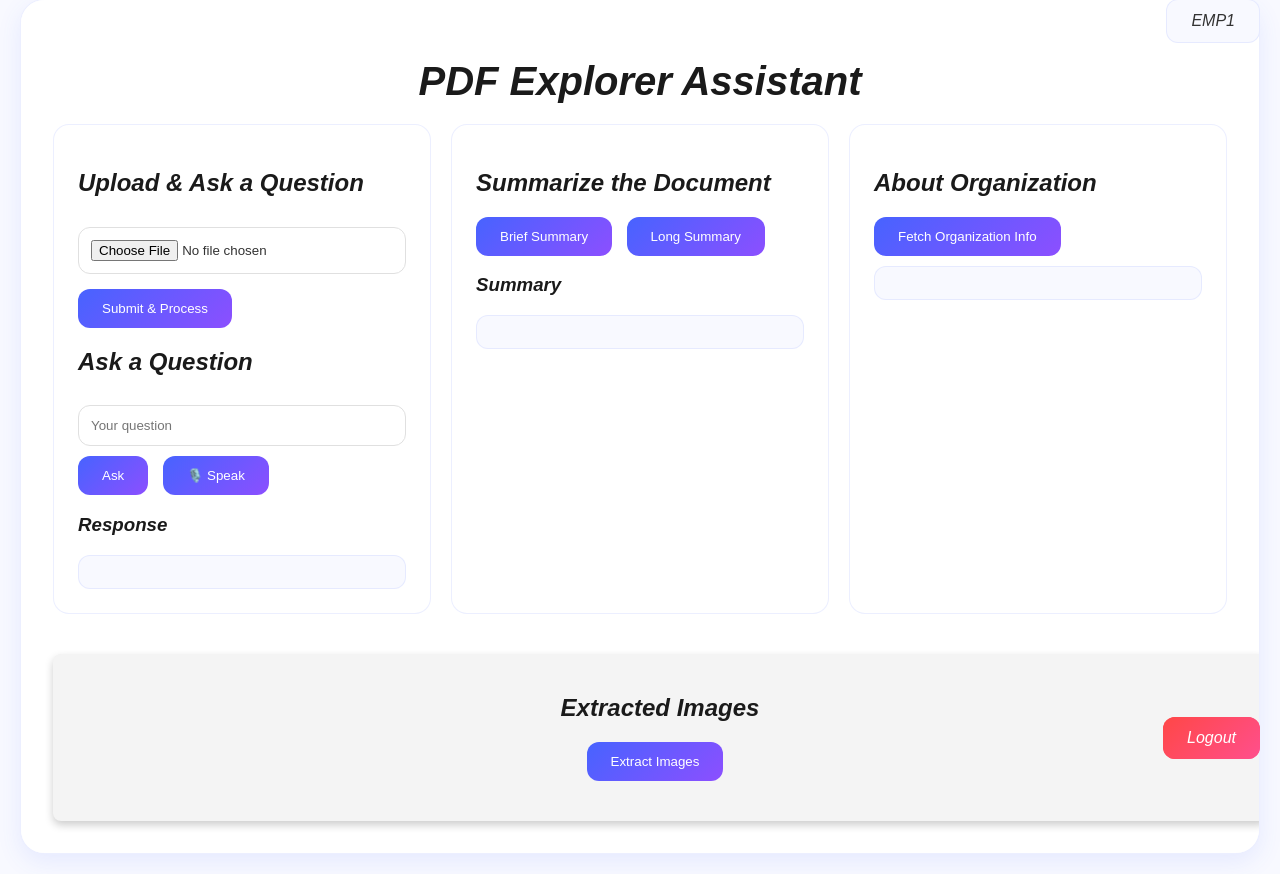
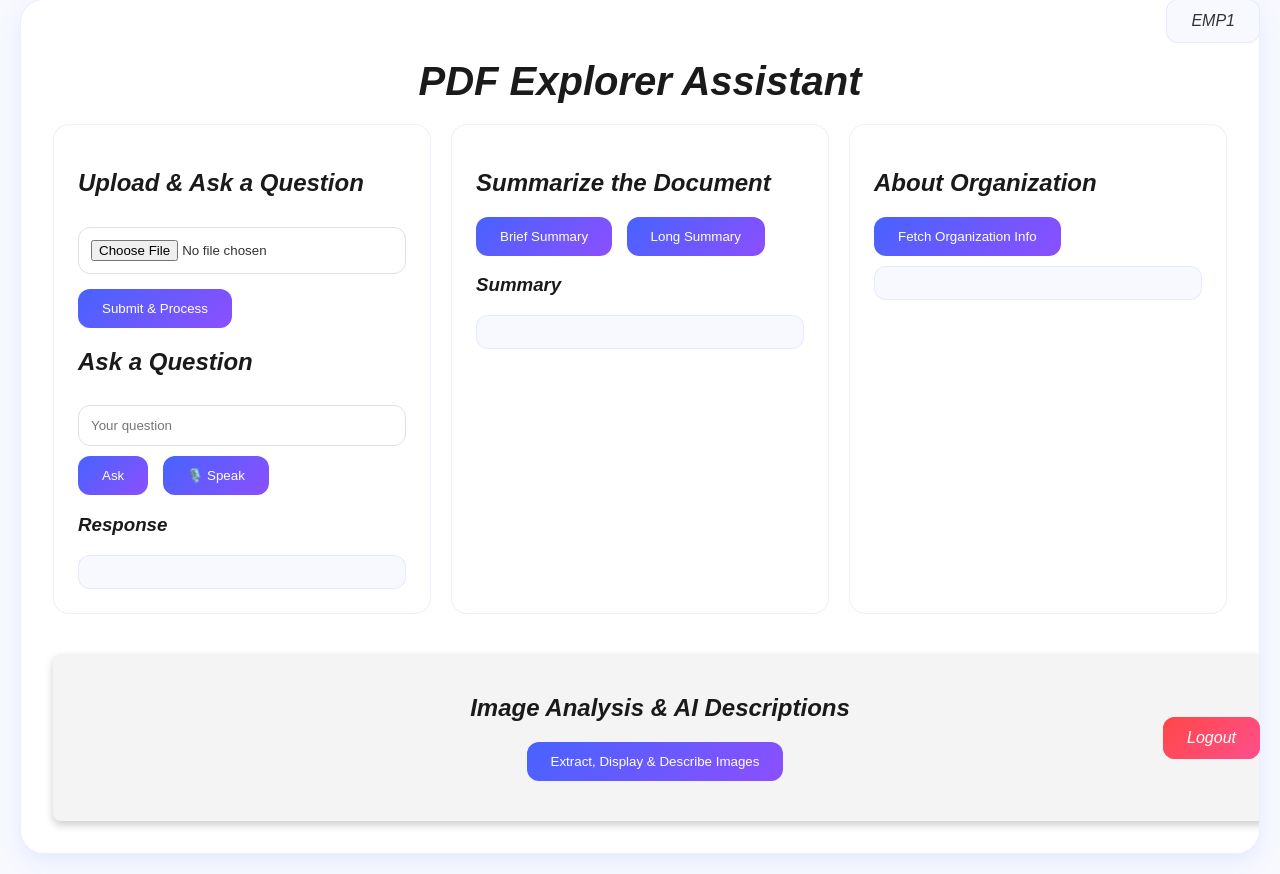
Before and after one commit to Sid3503/Textract, a Flask app: page /index in a window 1280 px wide. Shown: the part 21-895 px from the top of the page. Run offline with Flask 3, Linux system fonts and the light colour scheme; a user stored in the database is signed in.

Commit message:
Update index.html

```diff
--- a/templates/index.html
+++ b/templates/index.html
@@ -56,8 +56,8 @@
       </div>
 
       <div class="image-section">
-        <h2>Extracted Images</h2>
-        <button type="button" onclick="extractImages()">Extract Images</button>
+        <h2>Image Analysis & AI Descriptions</h2>
+        <button type="button" onclick="extractImages()">Extract, Display & Describe Images</button>
         <div id="imageContainer" class="image-container"></div>
       </div>
 
```
